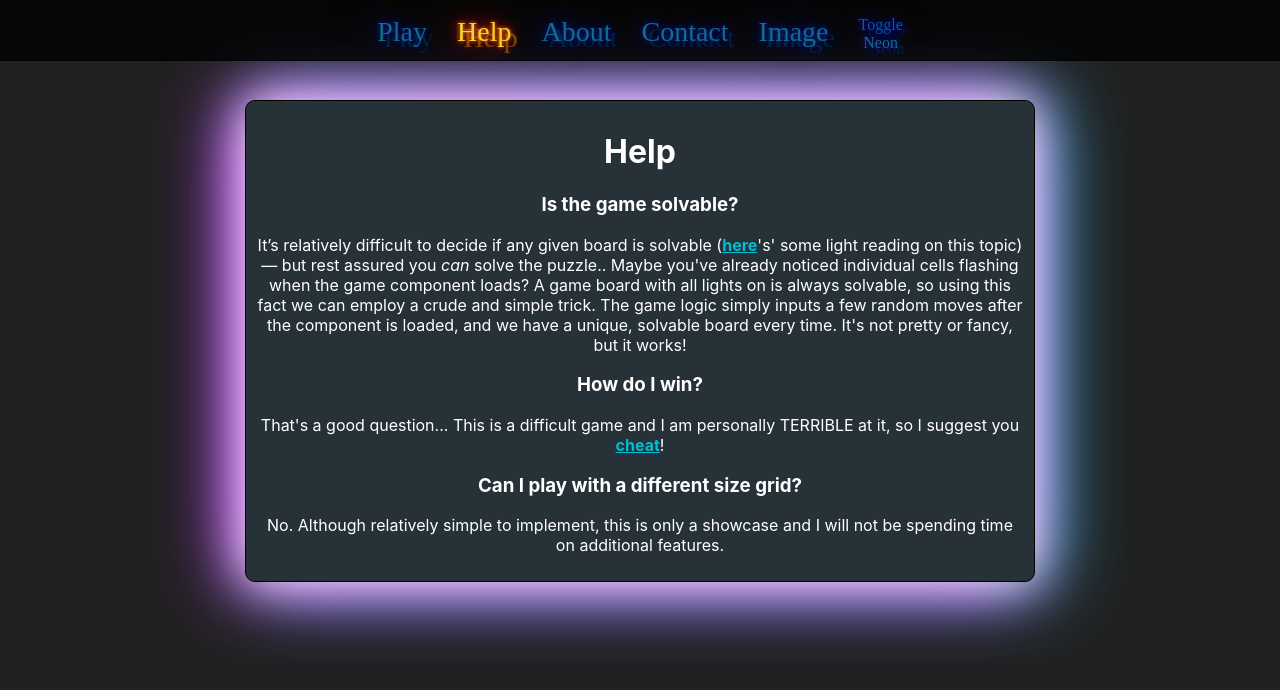
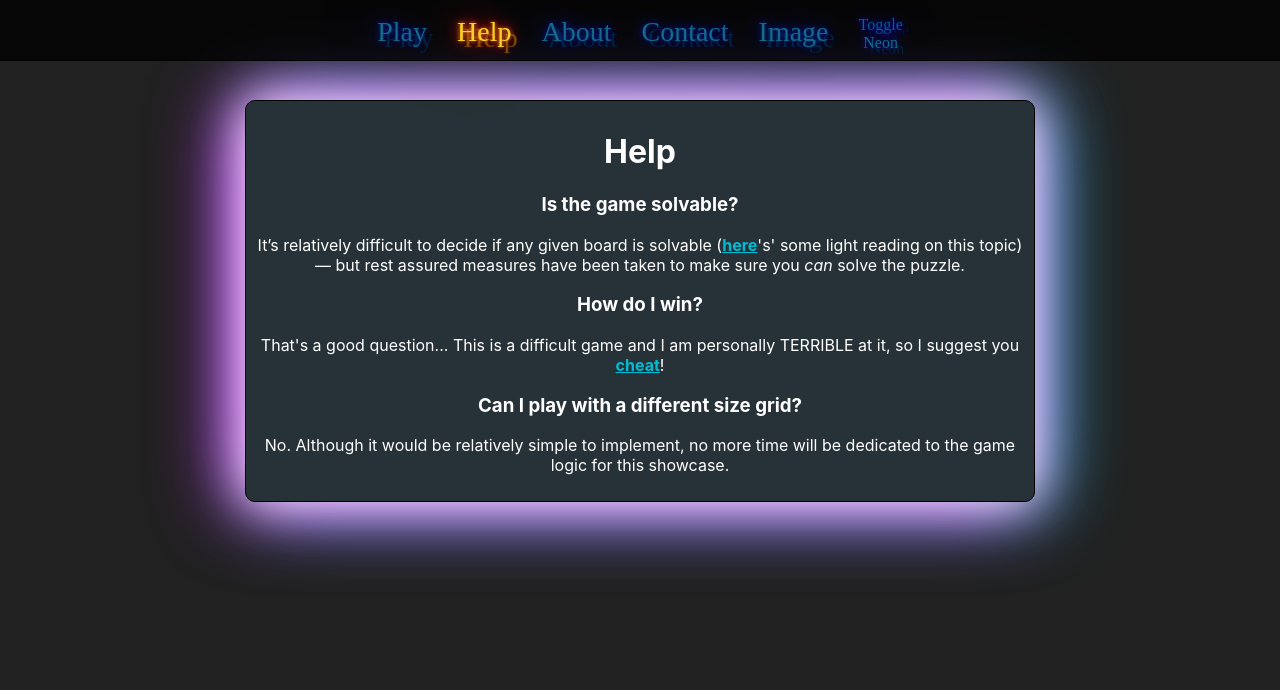
Before and after one commit to asc3ndr/ibe110-website-assignment, a React (Create React App) app: page /help in a window 1280 px wide. Shown: the top 690 px of the page. Built offline with nearby package versions, Linux system fonts and the light colour scheme; a web font is replaced by a local one.

Commit message:
update text

```diff
--- a/src/Help.js
+++ b/src/Help.js
@@ -8,7 +8,7 @@ function Eval() {
                 Is the game solvable?
             </h3>
             <p>
-                It’s relatively difficult to decide if any given board is solvable (<a href='https://ida.mtholyoke.edu/xmlui/bitstream/handle/10166/693/375.pdf?sequence=1&isAllowed=y'><strong>here</strong></a>'s' some light reading on this topic) — but rest assured you <em>can</em> solve the puzzle.. Maybe you've already noticed individual cells flashing when the game component loads? A game board with all lights on is always solvable, so using this fact we can employ a crude and simple trick. The game logic simply inputs a few random moves after the component is loaded, and we have a unique, solvable board every time. It's not pretty or fancy, but it works!
+                It’s relatively difficult to decide if any given board is solvable (<a href='https://ida.mtholyoke.edu/xmlui/bitstream/handle/10166/693/375.pdf?sequence=1&isAllowed=y'><strong>here</strong></a>'s' some light reading on this topic) — but rest assured measures have been taken to make sure you <em>can</em> solve the puzzle.
             </p>
             <h3>
                 How do I win?
@@ -20,7 +20,7 @@ function Eval() {
                 Can I play with a different size grid?
             </h3>
             <p>
-                No. Although relatively simple to implement, this is only a showcase and I will not be spending time on additional features.
+                No. Although it would be relatively simple to implement, no more time will be dedicated to the game logic for this showcase.
             </p>
         </div>
     );
```
